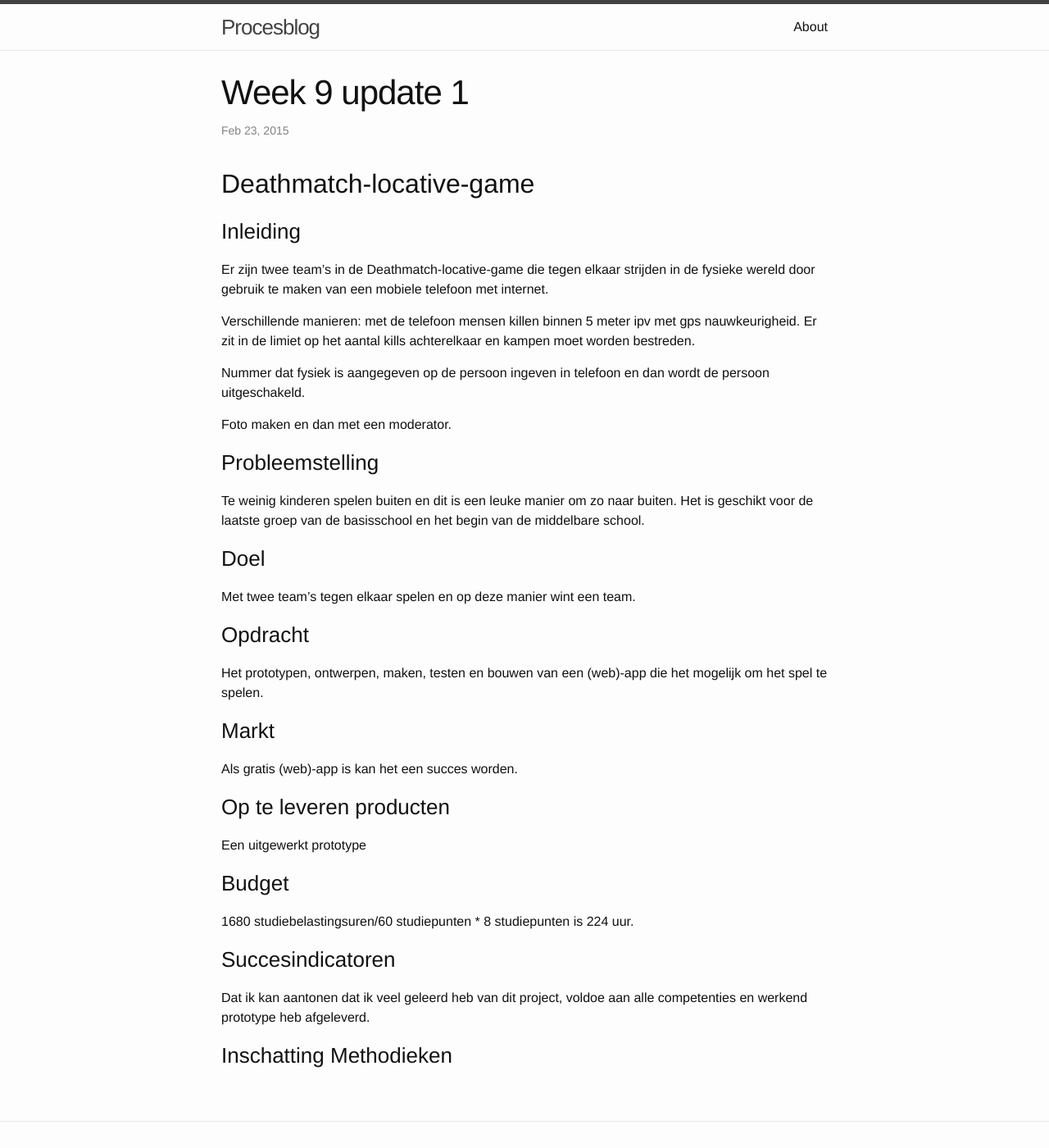
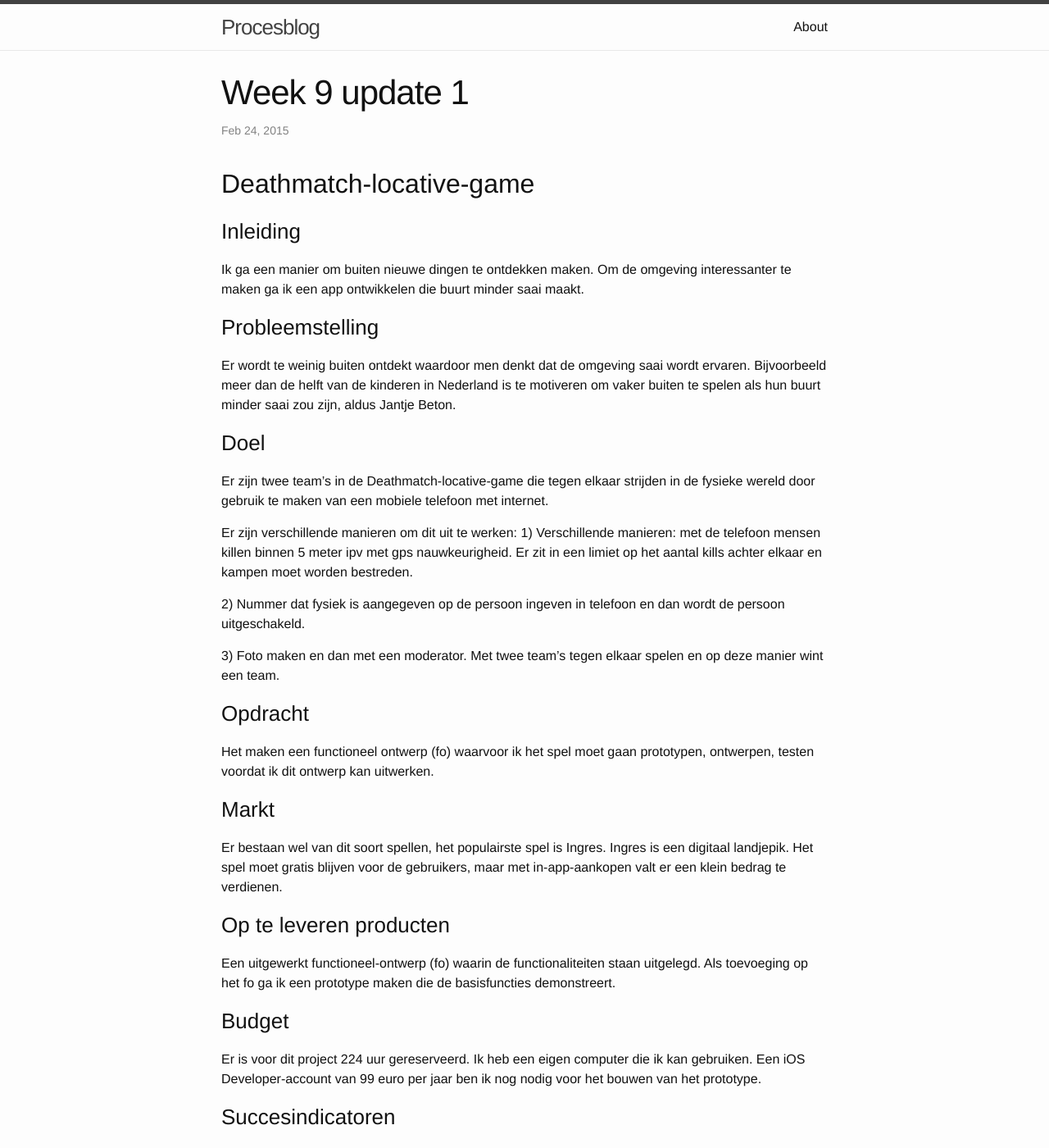
Before and after one commit to qdraw/spokenjagers, a Jekyll site: the page built from _posts/2015-02-23-week-9-update1-procesblog.markdown, in a window 1280 px wide and 1400 px high. Shown: the whole window at 82% size. Built offline with Jekyll 4.4.1, drawn with Linux system fonts in a browser that asks for light colours; some of the changed text lies outside the part shown.

Commit message:
update content

```diff
--- a/_posts/2015-02-23-week-9-update1-procesblog.markdown
+++ b/_posts/2015-02-23-week-9-update1-procesblog.markdown
@@ -1,40 +1,47 @@
 ---
 layout: post
 title:  "Week 9 update 1"
-date:   2015-02-23 20:00:10
+date:   2015-02-24 20:00:10
 categories: update
 ---
 
 ## Deathmatch-locative-game
 
 ### Inleiding
+Ik ga een manier om buiten nieuwe dingen te ontdekken maken. Om de omgeving interessanter te maken ga ik een app ontwikkelen die buurt minder saai maakt.
+
+### Probleemstelling
+Er wordt te weinig buiten ontdekt waardoor men denkt dat de omgeving saai wordt ervaren. Bijvoorbeeld meer dan de helft van de kinderen in Nederland is te motiveren om vaker buiten te spelen als hun buurt minder saai zou zijn, aldus Jantje Beton.
+
+### Doel
 Er zijn twee team's in de Deathmatch-locative-game die tegen elkaar strijden in de fysieke wereld door gebruik te maken van een mobiele telefoon met internet.
 
-Verschillende manieren: met de telefoon mensen killen binnen 5 meter ipv met gps nauwkeurigheid. Er zit in de limiet op het aantal kills achterelkaar en kampen moet worden bestreden.
+Er zijn verschillende manieren om dit uit te werken:
+1) Verschillende manieren: met de telefoon mensen killen binnen 5 meter ipv met gps nauwkeurigheid. Er zit in een limiet op het aantal kills achter elkaar en kampen moet worden bestreden.
 
-Nummer dat fysiek is aangegeven op de persoon ingeven in telefoon en dan wordt de persoon uitgeschakeld.
+2) Nummer dat fysiek is aangegeven op de persoon ingeven in telefoon en dan wordt de persoon uitgeschakeld.
 
-Foto maken en dan met een moderator.
-
-### Probleemstelling
-Te weinig kinderen spelen buiten en dit is een leuke manier om zo naar buiten. Het is geschikt voor de laatste groep van de basisschool en het begin van de middelbare school.
-
-### Doel
+3) Foto maken en dan met een moderator.
 Met twee team's tegen elkaar spelen en op deze manier wint een team.
 
 ### Opdracht
-Het prototypen, ontwerpen, maken, testen en bouwen van een (web)-app die het mogelijk om het spel te spelen.
+Het maken een functioneel ontwerp (fo) waarvoor ik het spel moet gaan prototypen, ontwerpen, testen voordat ik dit ontwerp kan uitwerken.
 
 ### Markt
-Als gratis (web)-app is kan het een succes worden.
+Er bestaan wel van dit soort spellen, het populairste spel is Ingres. Ingres is een digitaal landjepik. Het spel moet gratis blijven voor de gebruikers, maar met in-app-aankopen valt er een klein bedrag te verdienen.
 
 ### Op te leveren producten
-Een uitgewerkt prototype
+Een uitgewerkt functioneel-ontwerp (fo) waarin de functionaliteiten staan uitgelegd. Als toevoeging op het fo ga ik een prototype maken die de basisfuncties demonstreert.
 
 ### Budget
-1680 studiebelastingsuren/60 studiepunten * 8 studiepunten is 224 uur.
+Er is voor dit project 224 uur gereserveerd. Ik heb een eigen computer die ik kan gebruiken. Een iOS Developer-account van 99 euro per jaar ben ik nog nodig voor het bouwen van het prototype.
 
 ### Succesindicatoren
-Dat ik kan aantonen dat ik veel geleerd heb van dit project, voldoe aan alle competenties en werkend prototype heb afgeleverd.
+Een uitgewerkt functioneel ontwerp waarin de functies van de app duidelijk zijn
 
 ### Inschatting Methodieken
+Om tot een goed fo te komen
+
+1 doelgroep, concept vormgeving past dg
+meerdere games, eenvoudig
+verbeterde versie
```
